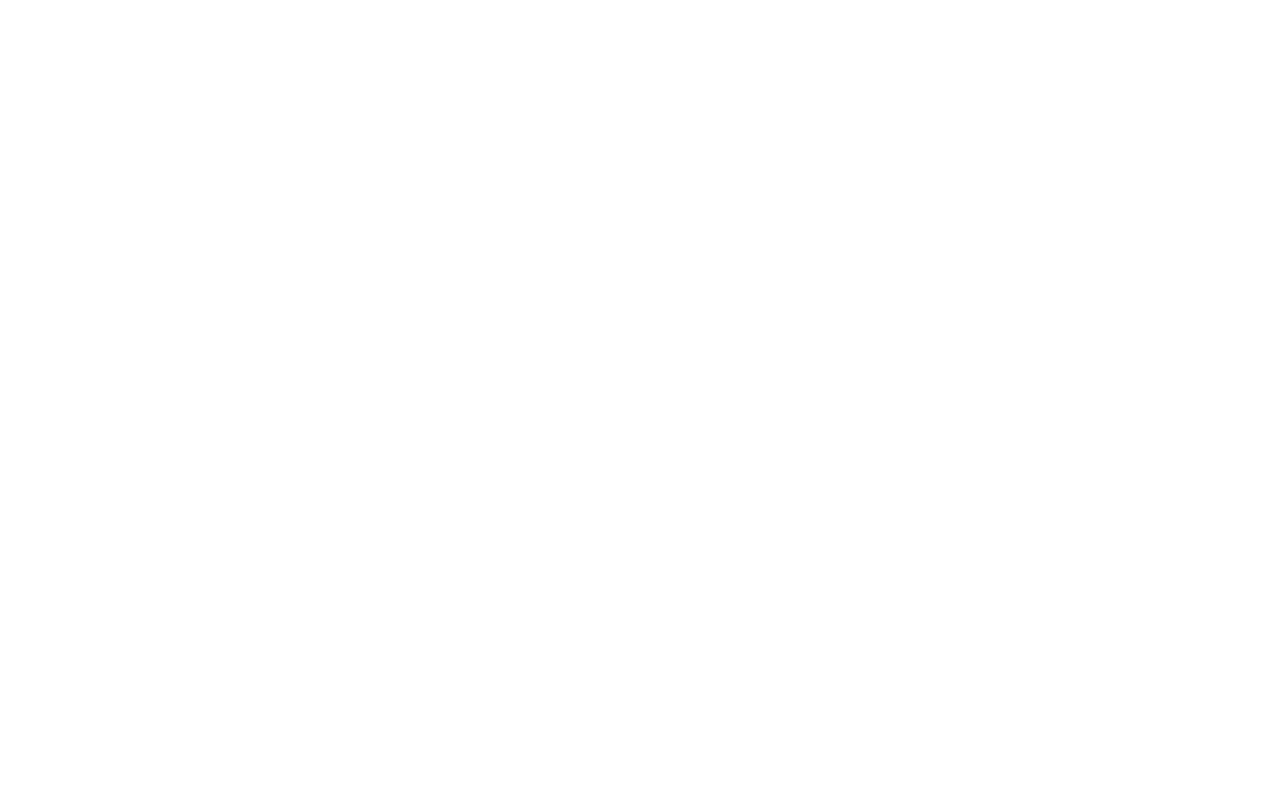
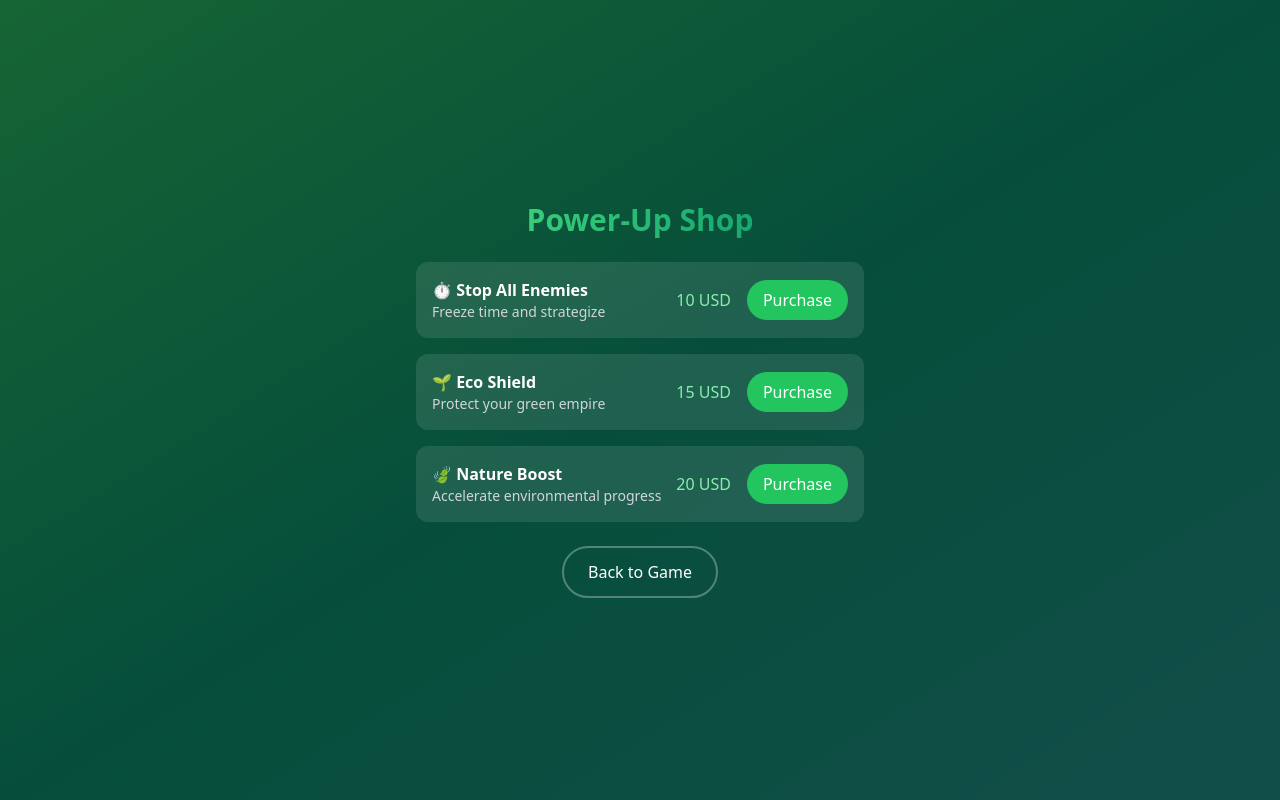
Before and after one commit to vansh-goel/slashfinity, a React (Vite) app: page /inventory in a window 1280 px wide. Before the commit this address had no page. Built offline with nearby package versions, Linux system fonts and the light colour scheme; what @tonconnect/ui-react would draw is missing.

Commit message:
Fixed inventory page

```diff
--- a/src/App.tsx
+++ b/src/App.tsx
@@ -2,6 +2,7 @@ import { useState } from "react";
 import { BrowserRouter as Router, Route, Routes } from "react-router-dom";
 import { GameCanvas } from "./components/GameCanvas";
 import { HomeScreen } from "./components/HomeScreen";
+import InventoryPage from "./components/InventoryPage"; // Import the new InventoryPage
 import { TonConnectUIProvider } from "@tonconnect/ui-react";
 
 function App() {
@@ -26,6 +27,7 @@ function App() {
                 )
               }
             />
+            <Route path="/inventory" element={<InventoryPage />} />
           </Routes>
         </Router>
       </TonConnectUIProvider>
--- a/src/components/InventoryPage.tsx
+++ b/src/components/InventoryPage.tsx
@@ -1,137 +1,143 @@
-// import React from "react";
-// import { useGameStore } from "../store/gameStore";
-// import axios from "axios";
+import React from "react";
+import { useGameStore } from "../store/gameStore";
+import axios from "axios";
 
-// import { useTonConnectUI } from "@tonconnect/ui-react";
-// import { Address, beginCell } from "@ton/core";
+const POWER_UPS = [
+  {
+    name: "⏱️ Stop All Enemies",
+    price: 10,
+    description: "Freeze time and strategize",
+  },
+  {
+    name: "🌱 Eco Shield",
+    price: 15,
+    description: "Protect your green empire",
+  },
+  {
+    name: "🍃 Nature Boost",
+    price: 20,
+    description: "Accelerate environmental progress",
+  },
+];
 
-// const POWER_UPS = [
-//   { name: "Energy Boost", price: 10 },
-//   { name: "Shield", price: 15 },
-//   { name: "Speed Multiplier", price: 20 },
-//   { name: "Stop Enemies", price: 25 }, // ⏱️
-//   { name: "Projectile Shooter", price: 30 }, // 🔫
-// ];
+const InventoryPage: React.FC = () => {
+  const { addItem } = useGameStore();
 
-// const InventoryPage: React.FC = () => {
-//   const [tonConnectUI] = useTonConnectUI();
-//   const { inventory, addItem } = useGameStore();
+  const handlePurchase = async (powerUp: string, price: number) => {
+    const orderAmount = price;
+    const merchantOrderNo = Date.now().toString();
+    const userId = "test@aeon.com";
+    const appId = import.meta.env.VITE_APP_ID;
+    const secretKey = import.meta.env.VITE_SECRET_ID;
+    const redirectURL = "https://slashfinity.vercel.app";
+    const callbackURL = "https://slashfinity.vercel.app";
 
-//   const handlePurchase = async (item: string) => {
-//     const orderAmount = 10; // Fixed price for now
-//     const merchantOrderNo = Date.now().toString();
-//     const userId = "test@aeon.com";
-//     const appId = import.meta.env.VITE_APP_ID;
-//     const secretKey = import.meta.env.VITE_SECRET_ID;
-//     const redirectURL = "https://slashfinity.vercel.app";
-//     const callbackURL = "https://slashfinity.vercel.app";
+    const sign = await generateSignature({
+      appId,
+      merchantOrderNo,
+      orderAmount: orderAmount.toString(),
+      payCurrency: "USD",
+      userId,
+      secretKey,
+    });
 
-//     // Generate signature for payment
-//     const sign = generateSignature({
-//       appId,
-//       merchantOrderNo,
-//       orderAmount: orderAmount.toString(),
-//       payCurrency: "USDT",
-//       userId,
-//       secretKey,
-//     });
+    const params = {
+      appId,
+      merchantOrderNo,
+      orderAmount: orderAmount.toString(),
+      payCurrency: "USD",
+      userId,
+      redirectURL,
+      callbackURL,
+      sign,
+    };
 
-//     const params = {
-//       appId,
-//       merchantOrderNo,
-//       orderAmount: orderAmount.toString(),
-//       payCurrency: "USDT",
-//       userId,
-//       paymentTokens: "USDT",
-//       redirectURL,
-//       callbackURL,
-//       sign,
-//     };
+    try {
+      const response = await axios.post(
+        "https://sbx-crypto-payment-api.aeon.xyz/open/api/payment/V2",
+        params
+      );
 
-//     try {
-//       const response = await axios.post(
-//         "https://sbx-crypto-payment-api.aeon.xyz/open/api/payment/V2",
-//         params
-//       );
+      if (response.data.code === "0") {
+        addItem(powerUp);
+        window.location.href = response.data.model.webUrl;
+      } else {
+        console.error("Payment error:", response.data.msg);
+      }
+    } catch (error) {
+      console.error("Error creating order:", error);
+    }
+  };
 
-//       if (response.data.code === "0") {
-//         // Payment successful, proceed with blockchain transaction
-//         await purchasePowerUpOnBlockchain(item);
+  const generateSignature = async (params: {
+    appId: string;
+    merchantOrderNo: string;
+    orderAmount: string;
+    payCurrency: string;
+    userId: string;
+    secretKey: string;
+  }) => {
+    const {
+      appId,
+      merchantOrderNo,
+      orderAmount,
+      payCurrency,
+      userId,
+      secretKey,
+    } = params;
+    const stringToSign = `appId=${appId}&merchantOrderNo=${merchantOrderNo}&orderAmount=${orderAmount}&payCurrency=${payCurrency}&userId=${userId}&key=${secretKey}`;
+    const encoder = new TextEncoder();
+    const data = encoder.encode(stringToSign);
+    const hashBuffer = await crypto.subtle.digest("SHA-512", data);
+    const hashArray = Array.from(new Uint8Array(hashBuffer));
+    const hashHex = hashArray
+      .map((b) => ("00" + b.toString(16)).slice(-2))
+      .join("")
+      .toUpperCase();
+    return hashHex;
+  };
 
-//         // Add item to local inventory
-//         addItem(item);
+  return (
+    <div className="min-h-screen bg-gradient-to-br from-green-800 via-emerald-900 to-teal-900 flex flex-col justify-center items-center text-white p-4">
+      <div className="w-full max-w-md space-y-6">
+        <h1 className="text-3xl font-bold text-center bg-clip-text text-transparent bg-gradient-to-r from-green-400 to-emerald-600">
+          Power-Up Shop
+        </h1>
 
-//         // Redirect to payment URL
-//         window.location.href = response.data.model.webUrl;
-//       } else {
-//         console.error("Payment error:", response.data.msg);
-//       }
-//     } catch (error) {
-//       console.error("Error creating order:", error);
-//     }
-//   };
+        <div className="space-y-4">
+          {POWER_UPS.map((powerUp) => (
+            <div
+              key={powerUp.name}
+              className="bg-white/10 rounded-xl p-4 flex justify-between items-center hover:bg-white/20 transition-colors"
+            >
+              <div>
+                <h3 className="font-semibold">{powerUp.name}</h3>
+                <p className="text-sm text-gray-300">{powerUp.description}</p>
+              </div>
+              <div className="flex items-center space-x-4">
+                <span className="text-green-300">{powerUp.price} USD</span>
+                <button
+                  onClick={() => handlePurchase(powerUp.name, powerUp.price)}
+                  className="bg-green-500 hover:bg-green-600 px-4 py-2 rounded-full text-white transition-colors"
+                >
+                  Purchase
+                </button>
+              </div>
+            </div>
+          ))}
+        </div>
 
-//   const purchasePowerUpOnBlockchain = async (powerUp: string) => {
-//     const contractAddress = Address.parse("YOUR_CONTRACT_ADDRESS_HERE");
+        <div className="flex justify-center">
+          <button
+            onClick={() => window.history.back()}
+            className="border-2 border-white/30 px-6 py-3 rounded-full hover:bg-white/10 transition-colors"
+          >
+            Back to Game
+          </button>
+        </div>
+      </div>
+    </div>
+  );
+};
 
-//     const transaction = {
-//       to: contractAddress.toString(),
-//       value: "0.05",
-//       payload: beginCell()
-//         .storeUint(1, 32)
-//         .storeStringTail(powerUp)
-//         .endCell()
-//         .toBoc()
-//         .toString("base64"),
-//       validUntil: Math.floor(Date.now() / 1000) + 3600,
-//       messages: [],
-//     };
-
-//     await tonConnectUI.sendTransaction(transaction);
-//   };
-
-//   const generateSignature = (params: {
-//     appId: string;
-//     merchantOrderNo: string;
-//     orderAmount: string;
-//     payCurrency: string;
-//     userId: string;
-//     secretKey: string;
-//   }) => {
-//     const {
-//       appId,
-//       merchantOrderNo,
-//       orderAmount,
-//       payCurrency,
-//       userId,
-//       secretKey,
-//     } = params;
-
-//     const stringToSign = `appId=${appId}&merchantOrderNo=${merchantOrderNo}&orderAmount=${orderAmount}&payCurrency=${payCurrency}&userId=${userId}&key=${secretKey}`;
-
-//     // Use jshashes to generate SHA512 hash
-//     const sha512 = new Hashes.SHA512();
-//     return sha512.hex(stringToSign).toUpperCase(); // Convert to uppercase
-//   };
-
-//   return (
-//     <div className="inventory-page">
-//       <h2>Power-Up Shop</h2>
-//       {POWER_UPS.map((powerUp) => (
-//         <div key={powerUp.name} className="power-up-item">
-//           <span>{powerUp.name}</span>
-//           <span>Price: {powerUp.price} USDT</span>
-//           <button
-//             onClick={() => handlePurchase(powerUp.name)}
-//             disabled={inventory.includes(powerUp.name)}
-//           >
-//             {inventory.includes(powerUp.name) ? "Owned" : "Purchase"}
-//           </button>
-//         </div>
-//       ))}
-//       <button onClick={() => window.history.back()}>Back</button>
-//     </div>
-//   );
-// };
-
-// export default InventoryPage;
+export default InventoryPage;
```
